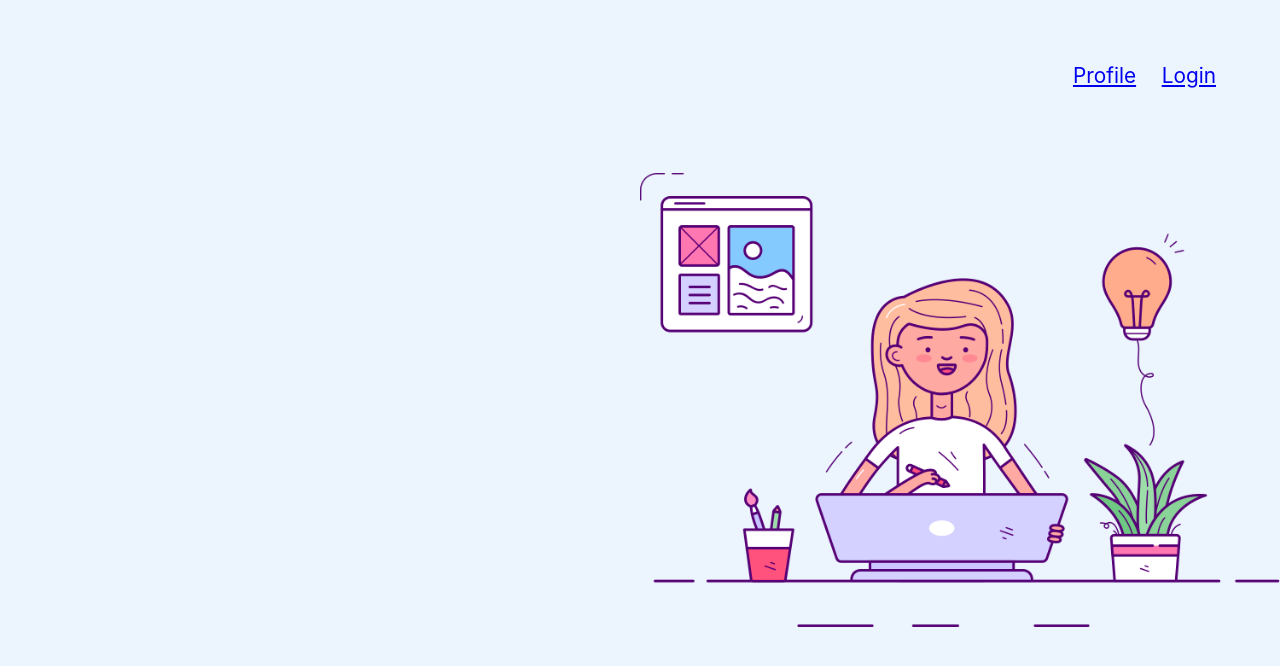
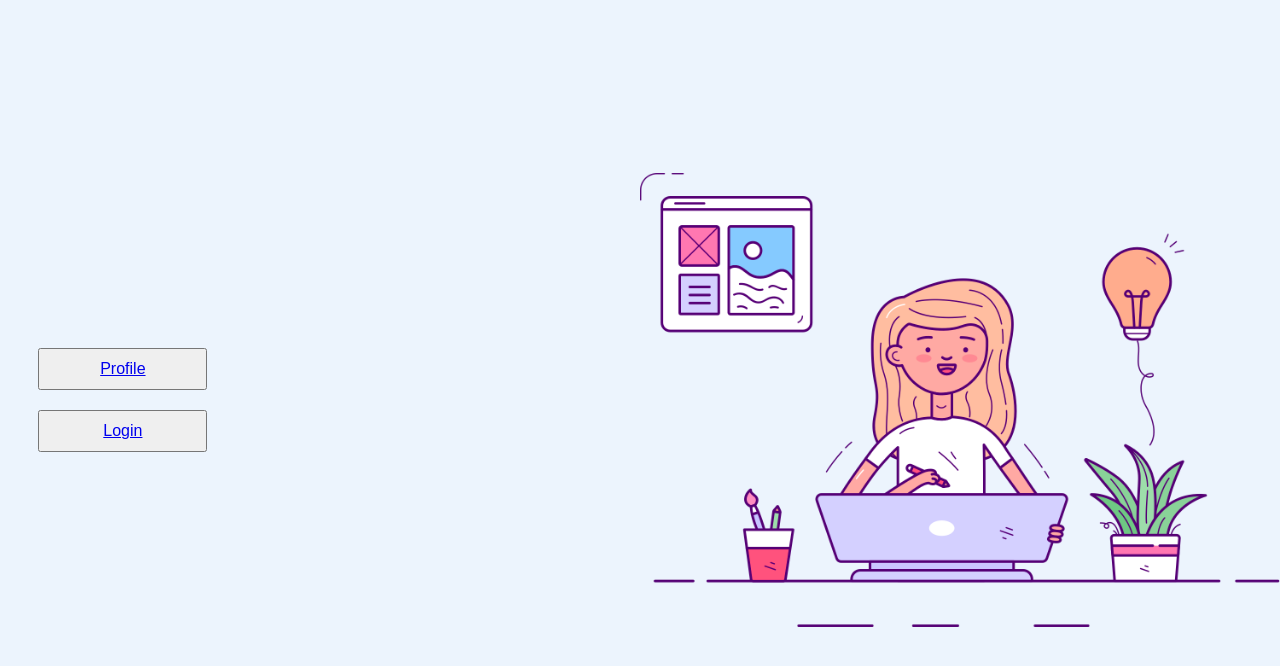
Before and after one commit to estefaneluz/react-router-dom, a React (Create React App) app in the folder classe-01/: page / in a window 1280 px wide. Shown: the top 666 px of the page. Built offline with nearby package versions, Linux system fonts and the light colour scheme.

Commit message:
componente home criado

```diff
--- a/classe-01/src/App.css
+++ b/classe-01/src/App.css
@@ -5,10 +5,12 @@
 }
 
 body {
-  min-height: 100vh;
+  height: 100vh;
   background: url('./assets/Designer.png') right center / 50% no-repeat #ecf4fd;
-  /* background-size: 200px 200px; */
+  display: grid;
+  align-items: center;
 }
+
 nav {
   display: grid;
   place-content: center end;
@@ -24,7 +26,8 @@ nav ul {
   font-size: 1.3em;
 }
 
+
 .container {
   width: 50%;
-  margin: 10vh 3vw;
+  padding: 10vh 3vw;
 }
--- a/classe-01/src/App.js
+++ b/classe-01/src/App.js
@@ -1,6 +1,8 @@
 import './App.css'
 import Login from './components/Login'
 import Profile from './components/Profile'
+import Home from './components/Home'
+
 // import { useState } from 'react'
 
 import {
@@ -12,7 +14,7 @@ import {
 } from 'react-router-dom'
 
 function RotasProtegidas({ logged, children }) {
-  return <Route render={() => logged ? children : <Redirect to="/login" />} />
+  return <Route render={() => (logged ? children : <Redirect to="/login" />)} />
 }
 
 function App() {
@@ -23,16 +25,7 @@ function App() {
       <Router>
         <Switch>
           <Route exact path="/">
-          <nav>
-            <ul>
-              <li>
-                <Link to="/profile">Profile</Link>
-              </li>
-              <li>
-                <Link to="/login">Login</Link>
-              </li>
-            </ul>
-          </nav>
+            <Home />
           </Route>
           <main>
             <Route path="/login" component={Login} />
--- /dev/null
+++ b/classe-01/src/components/Home/index.js
@@ -0,0 +1,15 @@
+import { Link } from 'react-router-dom'
+import './style.css'
+
+export default function Home() {
+  return (
+    <div className="container home">
+      <button>
+        <Link to="/profile">Profile</Link>
+      </button>
+      <button>
+        <Link to="/login">Login</Link>
+      </button>
+    </div>
+  )
+}
--- /dev/null
+++ b/classe-01/src/components/Home/style.css
@@ -0,0 +1,11 @@
+.home {
+  display: grid;
+  gap: 20px;
+}
+
+.home button {
+  font-size: 1em;
+  min-width: 130px;
+  width: 30%;
+  padding: 10px;
+}
```
Lines whose indentation alone changed are shown as unchanged.
